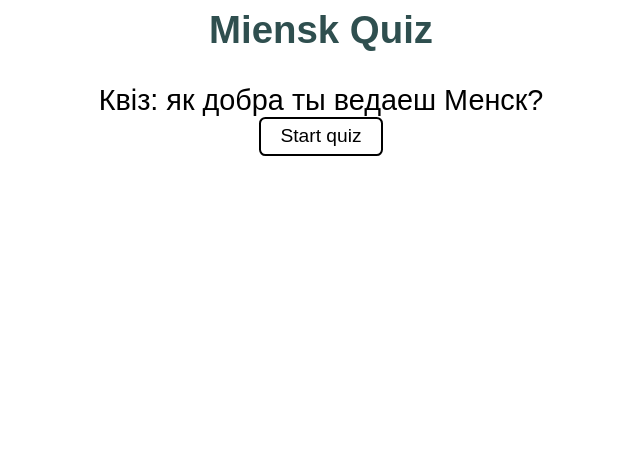
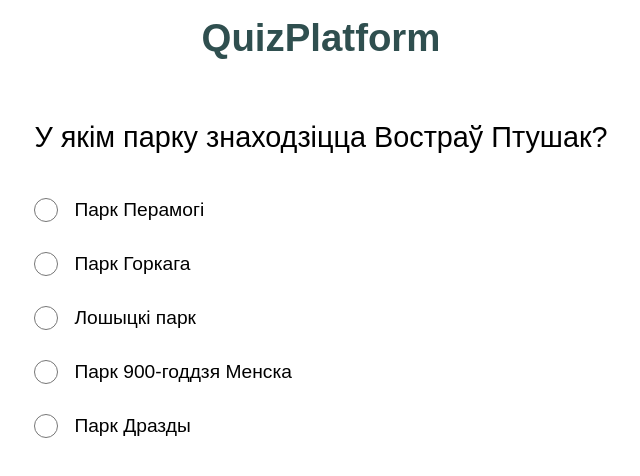
Before and after one commit to IlyaTrakhtenberg/quiz-js-vanilla, a plain HTML site: page index.html in a window 1280 px wide. Both pictures are taken after a click on the button "Start quiz". Shown: the whole page, without its empty margins (319-959 px from the left). Drawn offline with Linux system fonts and the light colour scheme.

Commit message:
working prototype

```diff
--- a/index.css
+++ b/index.css
@@ -1,9 +1,22 @@
 body{
+    margin: 1rem 2rem;
     font-family: Arial;
     color:black
 }
+article{
+    display:flex;
+    justify-content: center;
+    font-size: 2.4rem;
+    font-weight: bolder;
+    color: darkslategray;
+    margin-bottom: 2rem;
+}
+p{
+    font-size: 1.8rem;
+}
 button{
     padding: 0.4rem 1.2rem;
+    margin-top: 1rem;
     font-size: 1.2rem;
     border: 2px solid black;;
     border-radius:0.4rem;
@@ -15,20 +28,35 @@ button:hover{
     background-color: darkslategray;
     border-color:darkslategray;
 }
-.quiz-header{
-    display:flex;
-    justify-content: center;
-    font-size: 2.4rem;
-    font-weight: bolder;
-    color: darkslategray;
-    margin-bottom: 2rem;
+input{
+    margin: 0;
+    height: 1.5rem;
+    align-self: center;
+    cursor: pointer;
 }
-.quiz-body{
+
+main{
     display:flex;
     flex-direction: column;
     align-items: center;
 }
-.entering{
-    font-size: 1.8rem;
-    margin-bottom: 1rem;
+
+.answers-form{
+    display: grid;
+    grid-template-columns: 1.5rem auto;
 }
+.answer{
+    padding: 0.5rem 0.5rem;
+    margin: 0.5rem 0.5rem;
+    font-size: 1.2rem;
+}
+.green{
+    outline: 2px solid green;
+}
+.red{
+    outline: 2px solid crimson
+}
+img{
+    height: 1.5rem;
+    align-self: center;
+}
--- a/index.html
+++ b/index.html
@@ -7,11 +7,9 @@
     <link rel="stylesheet" href="index.css"></style>
   </head>
   <body>
-    <div class="quiz-header">Miensk Quiz</div>
-    <div class="quiz-body">
-      <div class="content-area"></div>
-      <button class="button-area"></button>
-    </div>
+    <article>QuizPlatform</article>
+    <main>
+    </main>
     <script type="module" src="quiz-script.js"></script>
   </body>
 </html>
--- a/quiz-data.js
+++ b/quiz-data.js
@@ -1,9 +1,11 @@
-const quizData = [
+const quizData = {
+  legend: "Квіз: як добра ты ведаеш Менск?",
+  quiz: [
     {
       question: "У якім парку знаходзіцца Востраў Птушак?",
       answers: [
         { text: "Парк Перамогі", correct: true },
-      { trxt: "Парк Горкага", correct: false },
+        { text: "Парк Горкага", correct: false },
         { text: "Лошыцкі парк", correct: false },
         { text: "Парк 900-годдзя Менска", correct: false },
         { text: "Парк Дразды", correct: false },
@@ -99,5 +101,11 @@ const quizData = [
         { text: "Дзянісаўская", correct: false },
       ],
     },
-];
+  ],
+  grades: {
+    lo: "У Менску ты турыст.",
+    av: "Хутчэй за ўсё не згубішся ў Менску",
+    hi: "Відавочны Менчук (або таксіст)",
+  },
+};
 export default quizData;
--- a/quiz-elements.js
+++ b/quiz-elements.js
@@ -1,3 +1,47 @@
-export const entering =
-  "<span class='entering'>Квіз: як добра ты ведаеш Менск?</span>";
-export const question = (question) => ``;
+export const prg = (text) => `<p>${text}</p>`;
+export const button = (name) => `<button>${name}</button>`;
+export const question = (question, selectedAnsw) =>
+  `<div>${prg(question.question)}
+  <form class='answers-form'>
+    ${question.answers
+      .map(
+        (answer, ind) =>
+          checkCol(selectedAnsw, answer, ind) + answerCol(answer, ind)
+      )
+      .join("")}
+  </form></div>`;
+export const result = (score, total, grades) =>
+  prg(score + "/" + total) + comm(score / total, grades);
+const answerCol = (answer, ind) =>
+  `<label class='answer' for='answ${ind}'>${answer.text}</label>`;
+const checkCol = (selectedAnsw, answer, ind) => `
+${
+  selectedAnsw
+    ? `${
+        selectedAnsw === `answ${ind}`
+          ? `<img alt='icon' src='./icons/${
+              answer.correct ? "correct" : "incorrect"
+            }.png'>`
+          : `${
+              answer.correct
+                ? `<img alt='icon' src='./icons/correct.png'>`
+                : "<br>"
+            }`
+      }`
+    : `<input type='radio' name='answer' id='answ${ind}' data-correct=${answer.correct}>`
+}`;
+const comm = (rate, grades) => {
+  let comm;
+  switch (parseInt(rate * 3)) {
+    case 0:
+      comm = grades.lo;
+      break;
+    case 1:
+      comm = grades.av;
+      break;
+    default:
+      comm = grades.hi;
+      break;
+  }
+  return prg(comm);
+};
--- a/quiz-script.js
+++ b/quiz-script.js
@@ -1,16 +1,42 @@
 import quizData from "./quiz-data.js";
-import { entering, question } from "./quiz-elements.js";
-const cntRef = document.querySelector(".content-area");
-const btnRef = document.querySelector(".button-area");
+import { prg, button, question, result } from "./quiz-elements.js";
+const mainRef = document.querySelector("main");
+const btnRef = () => document.querySelector("button");
+const answRefs = () => document.querySelectorAll("input");
 
-const quiz = () => {
-  cntRef.innerHTML = entering;
-  btnRef.innerHTML = "Start quiz";
-  btnRef.onclick = startQuiz;
+const renderContent = (elements) => {
+  mainRef.innerHTML = elements;
 };
 
-const startQuiz = () => {};
+const initialStage = () => {
+  renderContent(prg(quizData.legend) + button("Start quiz"));
+  btnRef().onclick = quizStage;
+};
 
-const finishQuiz = (crct) => {};
+const quizStage = () => {
+  let [num, score] = [0, 0];
+  const quiz = quizData.quiz;
+  const total = quizData.quiz.length;
+  const setQuestion = () => {
+    renderContent(question(quiz[num]), null);
+    answRefs().forEach(
+      (answ) =>
+        (answ.onchange = (e) => {
+          renderContent(
+            question(quiz[num], e.target.id) +
+              button(num < total - 1 ? "Next question" : "Finish quiz")
+          );
+          num++;
+          JSON.parse(e.target.dataset.correct) && score++;
+          btnRef().onclick = num < total ? setQuestion : setResult;
+        })
+    );
+  };
+  const setResult = () => {
+    renderContent(result(score, total, quizData.grades) + button("Try again"));
+    btnRef().onclick = initialStage;
+  };
+  setQuestion();
+};
 
-quiz();
+initialStage();
```
Also changed, not shown: icons/correct.png (added), icons/incorrect.png (added). Lines whose indentation alone changed are shown as unchanged.
